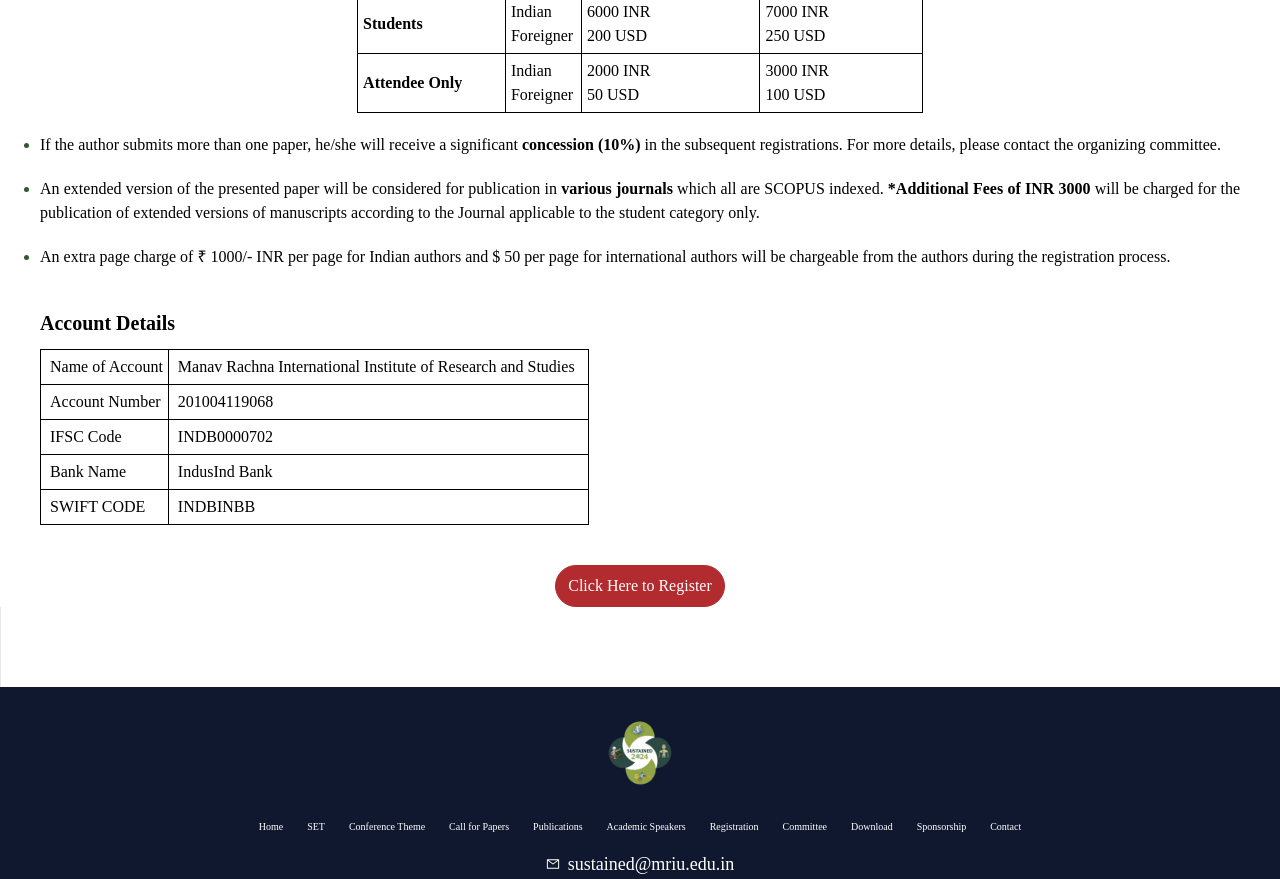
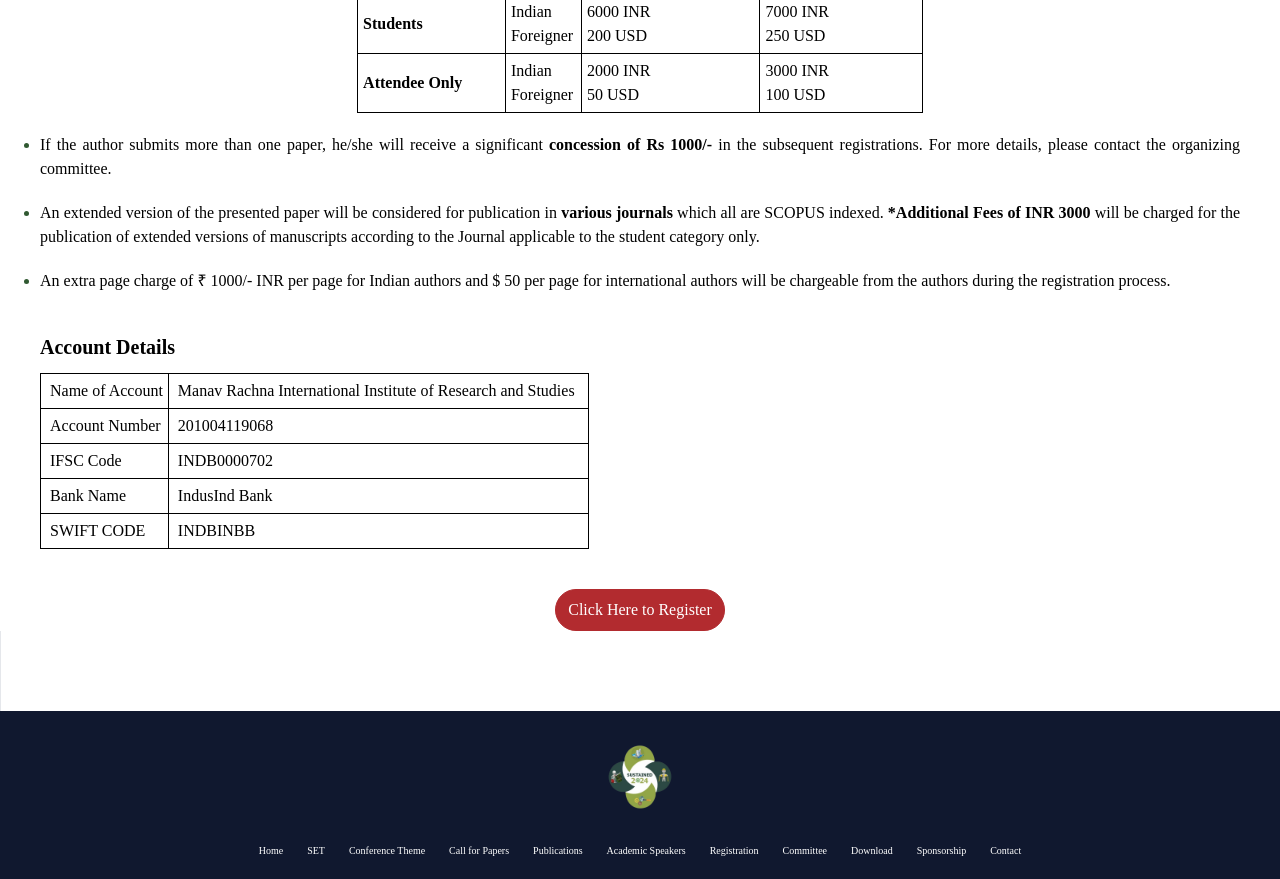
Before and after one commit to sai-ram-kaushik/sustained, a Next.js app: page /registration in a window 1280 px wide. Shown: the part 780-1659 px from the top of the page. Built offline with nearby package versions, Linux system fonts and the light colour scheme.

Commit message:
made some changes

```diff
--- a/app/registration/page.jsx
+++ b/app/registration/page.jsx
@@ -99,8 +99,7 @@ const Registration = () => {
             className="marker:text-secondary list-disc text-justify flex flex-col gap-5"
           >
             <li>
-             If the author submits more than one paper, he/she will receive a significant <span className="text-black
-             font-bold">concession (10%) </span>in the subsequent registrations. For more details, please contact the organizing committee.
+            If the author submits more than one paper, he/she will receive a significant <strong>concession of Rs 1000/-</strong> in the subsequent registrations. For more details, please contact the organizing committee.
             </li>
             <li>
               An extended version of the presented paper will be considered for publication in <span className="text-black font-extrabold">various journals </span> which all are SCOPUS indexed.<span className="text-black font-extrabold"> *Additional Fees of INR 3000 </span>will be charged for the publication of extended versions of manuscripts according to the Journal applicable to the student category only.
--- a/components/HomePage.jsx
+++ b/components/HomePage.jsx
@@ -13,7 +13,7 @@ const HomePage = ({ homePage, aboutConference, aboutManavRachna }) => {
   return (
     <div className="py-10 px-5 lg:px-10 relative">
       <div className="container mx-auto">
-        <div className="flex flex-col items-center gap-5">
+        <div className="flex flex-col items-center gap-5 ">
 
 
           {/* <p className="flex items-center gap-2 text-xl font-bold">
@@ -31,10 +31,11 @@ const HomePage = ({ homePage, aboutConference, aboutManavRachna }) => {
           </p> */}
 
 
+
           <a href="https://forms.gle/jXHp1gtJnaxAhUzP7" target="_blank" className="absolute left-2 top-1">
             <Button title="Register Now" />
           </a>
-
+          <span className="text-[#b22b2f] text-lg font-semibold absolute top-4 md:block hidden">IEEE CONFERENCE RECORD #63638</span>
           <a
             className="absolute right-2 top-1"
             href="https://cmt3.research.microsoft.com/User/Login?ReturnUrl=%2FSUSTAINED2024"
@@ -44,7 +45,8 @@ const HomePage = ({ homePage, aboutConference, aboutManavRachna }) => {
           </a>
 
 
-            <Carousel/>
+
+          <Carousel />
         </div>
 
         <div className="flex flex-col gap-3 items-center justify-center mt-10">
@@ -52,7 +54,7 @@ const HomePage = ({ homePage, aboutConference, aboutManavRachna }) => {
           <p className="text-justify">{content}</p>
         </div>
 
-         {more?.map((item,index) =>  (
+        {more?.map((item, index) => (
           <div className="flex flex-col gap-3 items-center justify-center mt-10" key={index}>
             <h3 className="text-center">{item.title}</h3>
             <p className="text-justify">{item.dec}</p>
```
Lines whose indentation alone changed are shown as unchanged.
